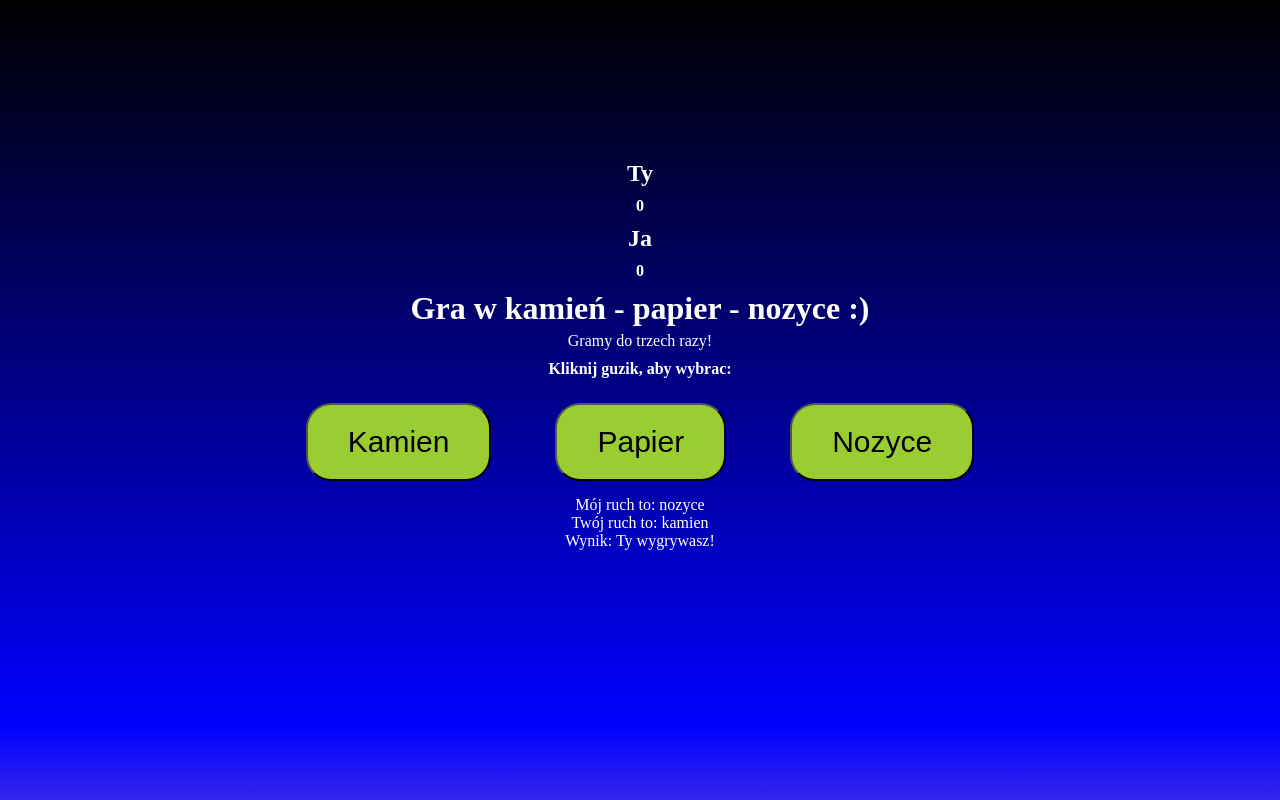
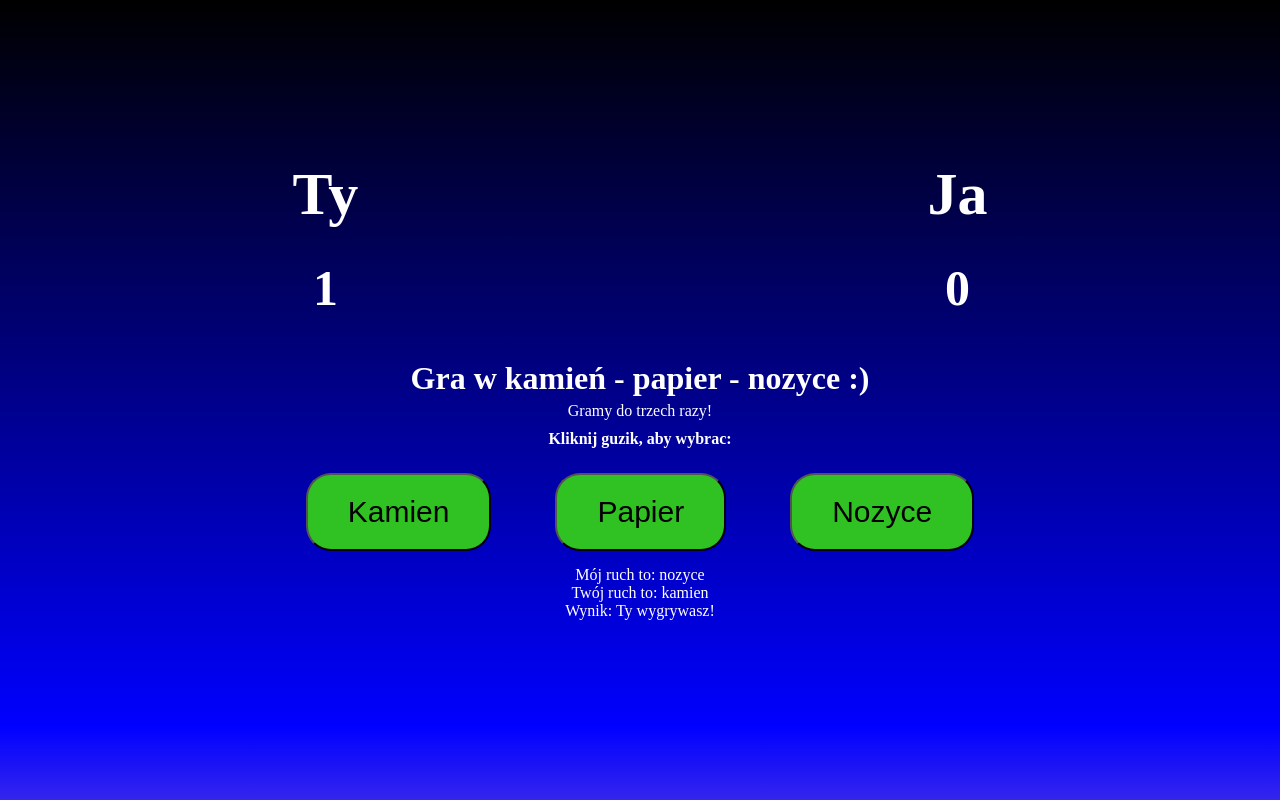
Before and after one commit to wojbiel833/kamien-papier-nozyce, a website: page index.html in a window 1280 px wide. Both pictures are taken after a click on the button "Kamien". Shown: the top 800 px of the page. Drawn offline with Linux system fonts and the light colour scheme.

Commit message:
Fix points display

```diff
--- a/js/script.js
+++ b/js/script.js
@@ -1,42 +1,56 @@
-'use strict';
+"use strict";
 {
+  const points = document.querySelector(".points");
+
   //PORÓWNANIE WYNIKÓW
   let playerPoints = 0;
   let computerPoints = 0;
 
   function compareResults() {
-        if (playerPoints === 3) printMessage('Wygrałeś!');
-        else if (computerPoints === 3) printMessage('Przegrałeś!');
+    if (playerPoints === 3) printMessage("Wygrałeś!");
+    else if (computerPoints === 3) printMessage("Przegrałeś!");
   }
 
   // RUCH KOMPA
   function playGame(playerInput) {
+    function getMoveName(argMoveId) {
+      if (argMoveId == 1) {
+        return "kamien";
+      } else if (argMoveId == 2) {
+        return "papier";
+      } else if (argMoveId == 3) {
+        return "nozyce";
+      }
 
-        function getMoveName(argMoveId) {
-            if (argMoveId == 1) { return 'kamien'; }
-            else if (argMoveId == 2) { return 'papier'; }
-            else if (argMoveId == 3) { return 'nozyce'; }
-
-            printMessage('Nie znam ruchu o id ' + argMoveId + '.');
-            return 'nieznany ruch';
+      printMessage("Nie znam ruchu o id " + argMoveId + ".");
+      return "nieznany ruch";
     }
 
     function displayResult(argComputerMove, argPlayerMove) {
-            if (argComputerMove == 'kamien' && argPlayerMove == 'papier') { return 'Ty wygrywasz!'; }
-            else if (argComputerMove == 'kamien' && argPlayerMove == 'nozyce') { return 'Ja wygrywam!'; }
-            else if (argComputerMove == 'papier' && argPlayerMove == 'nozyce') { return 'Ty wygrywasz!'; }
-            else if (argComputerMove == 'papier' && argPlayerMove == 'kamien') { return 'Ja wygrywam!'; }
-            else if (argComputerMove == 'nozyce' && argPlayerMove == 'kamien') { return 'Ty wygrywasz!'; }
-            else if (argComputerMove == 'nozyce' && argPlayerMove == 'papier') { return 'Ja wygrywam!'; }
-            else if (argComputerMove == argPlayerMove) { return 'Remis!'; }
-            else if (argPlayerMove == 'nieznany ruch') { return 'nieznany ruch'; }
+      if (argComputerMove == "kamien" && argPlayerMove == "papier") {
+        return "Ty wygrywasz!";
+      } else if (argComputerMove == "kamien" && argPlayerMove == "nozyce") {
+        return "Ja wygrywam!";
+      } else if (argComputerMove == "papier" && argPlayerMove == "nozyce") {
+        return "Ty wygrywasz!";
+      } else if (argComputerMove == "papier" && argPlayerMove == "kamien") {
+        return "Ja wygrywam!";
+      } else if (argComputerMove == "nozyce" && argPlayerMove == "kamien") {
+        return "Ty wygrywasz!";
+      } else if (argComputerMove == "nozyce" && argPlayerMove == "papier") {
+        return "Ja wygrywam!";
+      } else if (argComputerMove == argPlayerMove) {
+        return "Remis!";
+      } else if (argPlayerMove == "nieznany ruch") {
+        return "nieznany ruch";
+      }
     }
 
     const randomNumber = Math.floor(Math.random() * 3 + 1);
 
     const argComputerMove = getMoveName(randomNumber);
 
-        printMessage('Mój ruch to: ' + argComputerMove);
+    printMessage("Mój ruch to: " + argComputerMove);
 
     // RUCH GRACZA
 
@@ -49,7 +63,7 @@
         else if(playerInput == '2'){ playerMove = 'papier'; }
         else if(playerInput == '3'){ playerMove = 'nozyce'; }
         */
-        printMessage('Twój ruch to: ' + argPlayerMove);
+    printMessage("Twój ruch to: " + argPlayerMove);
 
     // WYNIK GRY
 
@@ -57,22 +71,32 @@
 
     function displayResult(argComputerMove, argPlayerMove) {
       if (
-                (argComputerMove == 'kamien' && argPlayerMove == 'papier') ||
-                (argComputerMove == 'papier' && argPlayerMove == 'nozyce') ||
-                (argComputerMove == 'nozyce' && argPlayerMove == 'kamien')) {
+        (argComputerMove == "kamien" && argPlayerMove == "papier") ||
+        (argComputerMove == "papier" && argPlayerMove == "nozyce") ||
+        (argComputerMove == "nozyce" && argPlayerMove == "kamien")
+      ) {
         playerPoints = playerPoints + 1;
-                return 'Ty wygrywasz!';
+        if (playerPoints < 3) {
+          document.getElementById("player1").textContent = playerPoints;
+        } else if ((playerPoints = 3)) {
+          document.getElementById("player1").textContent = "Wygrałeś";
         }
-            else if (argComputerMove == argPlayerMove) return 'Remis!';
+        return "Ty wygrywasz!";
+      } else if (argComputerMove == argPlayerMove) return "Remis!";
       else {
         computerPoints = computerPoints + 1;
-                return 'Ja wygrywam!';
+        document.getElementById("player2").textContent = computerPoints;
+        if (computerPoints < 3) {
+          document.getElementById("player2").textContent = computerPoints;
+        } else if ((computerPoints = 3)) {
+          document.getElementById("player2").textContent = "Wygrałeś";
+        }
+        return "Ja wygrywam!";
       }
     }
 
-
     // ustalamy wynik i wypisujemy go w html-u
-        printMessage('Wynik: ' + result);
+    printMessage("Wynik: " + result);
 
     // sprawdz, czy gra powinna sie skonczyc
     compareResults();
@@ -84,13 +108,15 @@
 
   // BUTTONY
 
-    document.getElementById('play-rock').addEventListener('click', function () {
+  document.getElementById("play-rock").addEventListener("click", function () {
     playGame(1);
   });
-    document.getElementById('play-paper').addEventListener('click', function () {
+  document.getElementById("play-paper").addEventListener("click", function () {
     playGame(2);
   });
-    document.getElementById('play-scissors').addEventListener('click', function () {
+  document
+    .getElementById("play-scissors")
+    .addEventListener("click", function () {
       playGame(3);
     });
 }
--- a/sass/style.scss
+++ b/sass/style.scss
@@ -12,12 +12,27 @@ body {
 }
 .container {
   height: 100vh;
-  color: rgb(167, 64, 64);
+  color: rgb(255, 255, 255);
   position: relative;
 }
 .playgame {
   margin-top: 20vh;
   background: transparent;
+  .points {
+    height: 200px;
+    display: flex;
+    justify-content: space-around;
+    div {
+      flex-flow: column wrap;
+      h2 {
+        font-size: 60px;
+      }
+      p {
+        margin: 30px 0;
+        font-size: 50px;
+      }
+    }
+  }
   p {
     margin: 5px 0;
 
@@ -31,6 +46,6 @@ body {
     padding: 20px 40px;
     font-size: 30px;
     border-radius: 25px;
-    background-color: yellowgreen;
+    background-color: rgb(48, 194, 35);
   }
 }
```
Also changed, not shown: css/style.css, 1 other file. Lines whose indentation alone changed are shown as unchanged.
